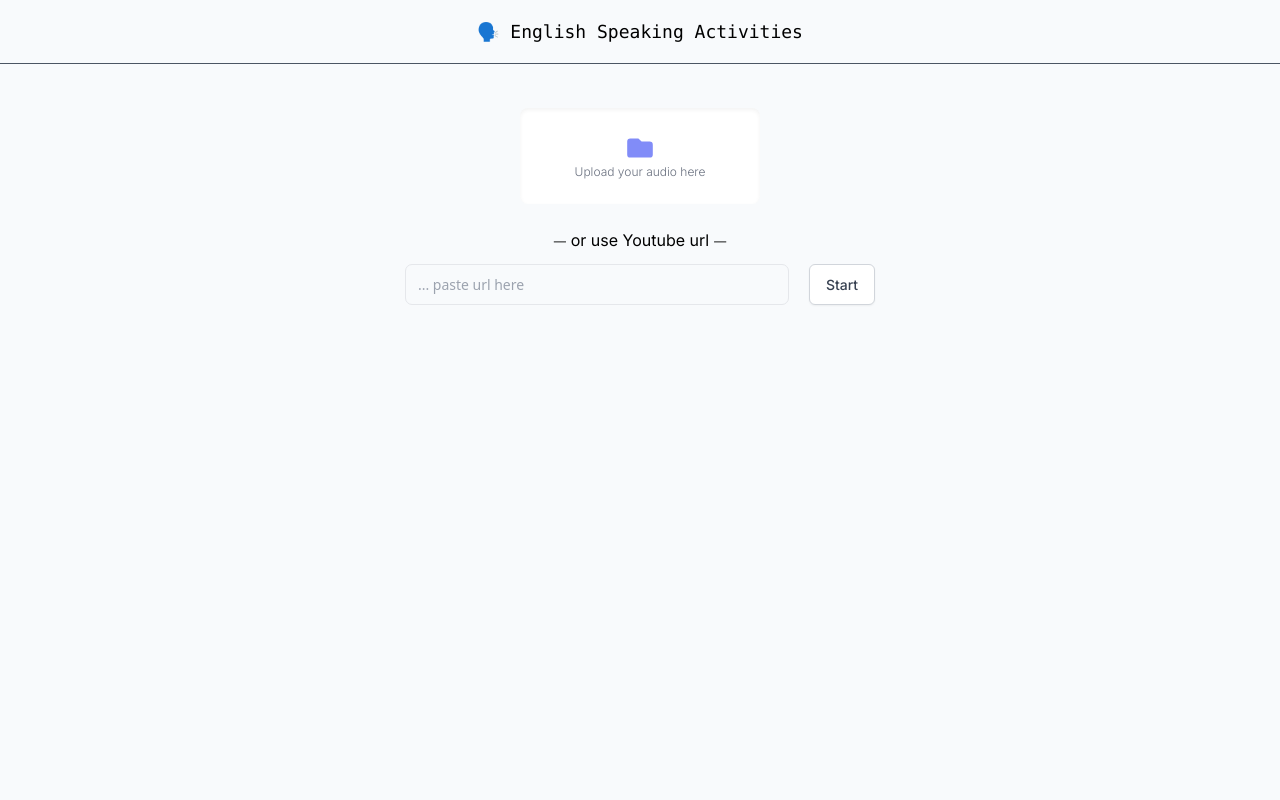
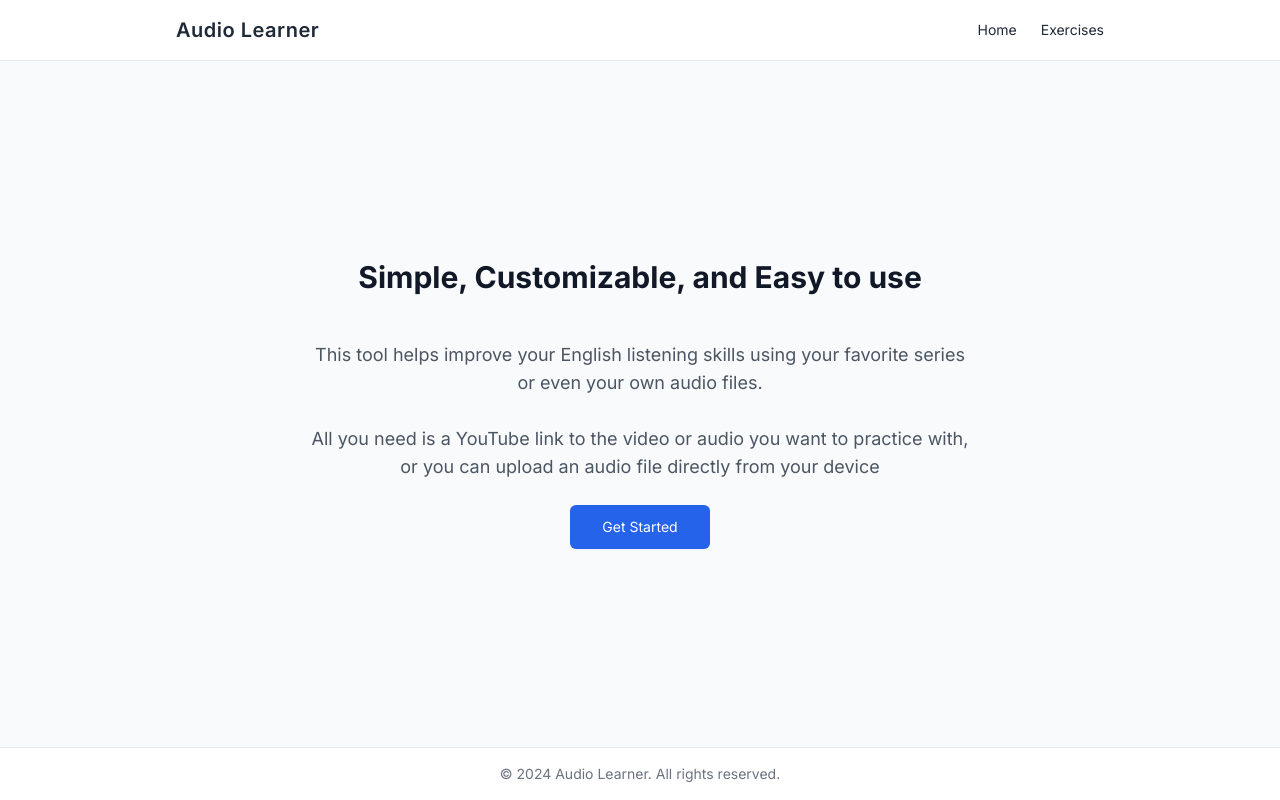
Before and after one commit to eggarcia98/english-skills-platform, a Next.js app: page / in a window 1280 px wide. Built offline with nearby package versions, Linux system fonts and the light colour scheme.

Commit message:
Home text size modified

```diff
--- a/package.json
+++ b/package.json
@@ -3,7 +3,7 @@
     "version": "0.1.0",
     "private": true,
     "scripts": {
-    "dev": "next dev",
+        "dev": "next dev -H 0.0.0.0",
         "build": "next build",
         "start": "next start",
         "lint": "next lint"
--- a/src/app/page.tsx
+++ b/src/app/page.tsx
@@ -8,6 +8,10 @@ import AudioUrlInput from "@/components/Audio/AudioUrlInput";
 import { FragmentAudioData } from "@/types";
 
 export default function Home() {
+    const [isMenuOpen, setIsMenuOpen] = useState(false);
+    const [activeSection, setActiveSection] = useState("home"); // State to track the active section
+    const titlePage = "Audio Learner";
+
     const [audioFile, setAudioFile] = useState(null);
     const [audioUrl, setAudioUrl] = useState(null);
 
@@ -15,14 +19,127 @@ export default function Home() {
         {} as FragmentAudioData
     );
 
+    const handleMenuClick = (section: string) => {
+        setActiveSection(section);
+        setIsMenuOpen(false); // Close the mobile menu after clicking
+    };
+
+    const menuItems = () => <div></div>;
+
     return (
-        <div className="h-screen  bg-slate-50">
-            <div className="sticky bg-slate-50 top-0 col-span-2 w-full h-16 flex justify-center border-b-[0.01rem] border-gray-600">
-                <p className="place-self-center text-center font-mono text-lg dark:text-black">
-                    🗣️ English Speaking Activities
+        <div className="min-h-screen flex flex-col text-gray-800">
+            {/* Navigation */}
+            <nav className="border-b border-gray-200 bg-white py-4 n-xs:px-44 px-4">
+                <div className="container mx-auto flex justify-between items-center">
+                    <h1 className="text-xl font-semibold tracking-wide">
+                        {titlePage}
+                    </h1>
+
+                    {/* Hamburger Icon for Mobile */}
+                    <div className="lg:hidden">
+                        <button
+                            onClick={() => setIsMenuOpen(!isMenuOpen)}
+                            className="focus:outline-none"
+                        >
+                            <svg
+                                className="w-6 h-6"
+                                fill="none"
+                                stroke="currentColor"
+                                viewBox="0 0 24 24"
+                                xmlns="http://www.w3.org/2000/svg"
+                            >
+                                <path
+                                    strokeLinecap="round"
+                                    strokeLinejoin="round"
+                                    strokeWidth="2"
+                                    d={
+                                        isMenuOpen
+                                            ? "M6 18L18 6M6 6l12 12"
+                                            : "M4 6h16M4 12h16m-7 6h7"
+                                    }
+                                />
+                            </svg>
+                        </button>
+                    </div>
+
+                    {/* Menu Items */}
+                    {/* Desktop Menu Items */}
+                    <ul className="lg:flex space-x-6 text-sm hidden">
+                        <li>
+                            <button
+                                onClick={() => handleMenuClick("home")}
+                                className="hover:text-blue-600 transition-colors duration-300"
+                            >
+                                Home
+                            </button>
+                        </li>
+                        <li>
+                            <button
+                                onClick={() => handleMenuClick("exercises")}
+                                className="hover:text-blue-600 transition-colors duration-300"
+                            >
+                                Exercises
+                            </button>
+                        </li>
+                    </ul>
+                </div>
+
+                {/* Mobile Menu */}
+                {isMenuOpen && (
+                    <div className="lg:hidden">
+                        <ul className="space-y-4 text-center mt-4">
+                            <li>
+                                <a
+                                    href="/"
+                                    onClick={() => handleMenuClick("home")}
+                                    className="block text-gray-700 hover:text-blue-600"
+                                >
+                                    Home
+                                </a>
+                            </li>
+                            <li>
+                                <a
+                                    href="/exercises"
+                                    onClick={() => handleMenuClick("exercises")}
+                                    className="block text-gray-700 hover:text-blue-600"
+                                >
+                                    Excersise
+                                </a>
+                            </li>
+                        </ul>
+                    </div>
+                )}
+            </nav>
+
+            {/* Hero Section */}
+            <main className="flex-grow bg-gray-50 n-xs:px-48 sm:px-4 px-4 flex items-center justify-center">
+                <div className="container mx-auto text-center">
+                    {activeSection === "home" && (
+                        <div>
+                            <h2 className="text-3xl font-bold text-gray-900 leading-tight mb-4">
+                                Simple, Customizable, and Easy to use
+                            </h2>
+                            <p className="text-lg text-gray-600 mb-6 max-w-2xl mx-auto">
+                                <br />
+                                This tool helps improve your English listening
+                                skills using your favorite series or even your
+                                own audio files.
+                                <br />
+                                <br />
+                                All you need is a YouTube link to the video or
+                                audio you want to practice with, or you can
+                                upload an audio file directly from your device
                             </p>
+                            <button
+                                onClick={() => handleMenuClick("exercises")}
+                                className="px-8 py-3 bg-blue-600 text-white text-sm rounded-md shadow-sm hover:bg-blue-700 transition-all duration-300"
+                            >
+                                Get Started
+                            </button>
                         </div>
-            <main className="grid grid-cols-2 grid-rows-[auto_auto_auto_auto] justify-items-center gap-6 space-evenly m-5">
+                    )}
+                    {activeSection === "exercises" && (
+                        <div className="grid grid-cols-2 grid-rows-[auto_auto_auto_auto] justify-items-center gap-6 space-evenly m-5">
                             <div className="w-full col-span-2 ">
                                 <div className="flex flex-col w-full items-center ">
                                     <UploadFile setAudioFile={setAudioFile} />
@@ -44,7 +161,20 @@ export default function Home() {
                                     setFragmentAudioTime={setFragmentAudioTime}
                                 />
                             </div>
+                        </div>
+                    )}
+                </div>
             </main>
+
+            {/* Footer */}
+            <footer className="bg-white border-t border-gray-200 py-4">
+                <div className="container mx-auto text-center text-sm text-gray-500">
+                    <p>
+                        &copy; {new Date().getFullYear()} {titlePage}. All
+                        rights reserved.
+                    </p>
+                </div>
+            </footer>
         </div>
     );
 }
```
Lines whose indentation alone changed are shown as unchanged.
